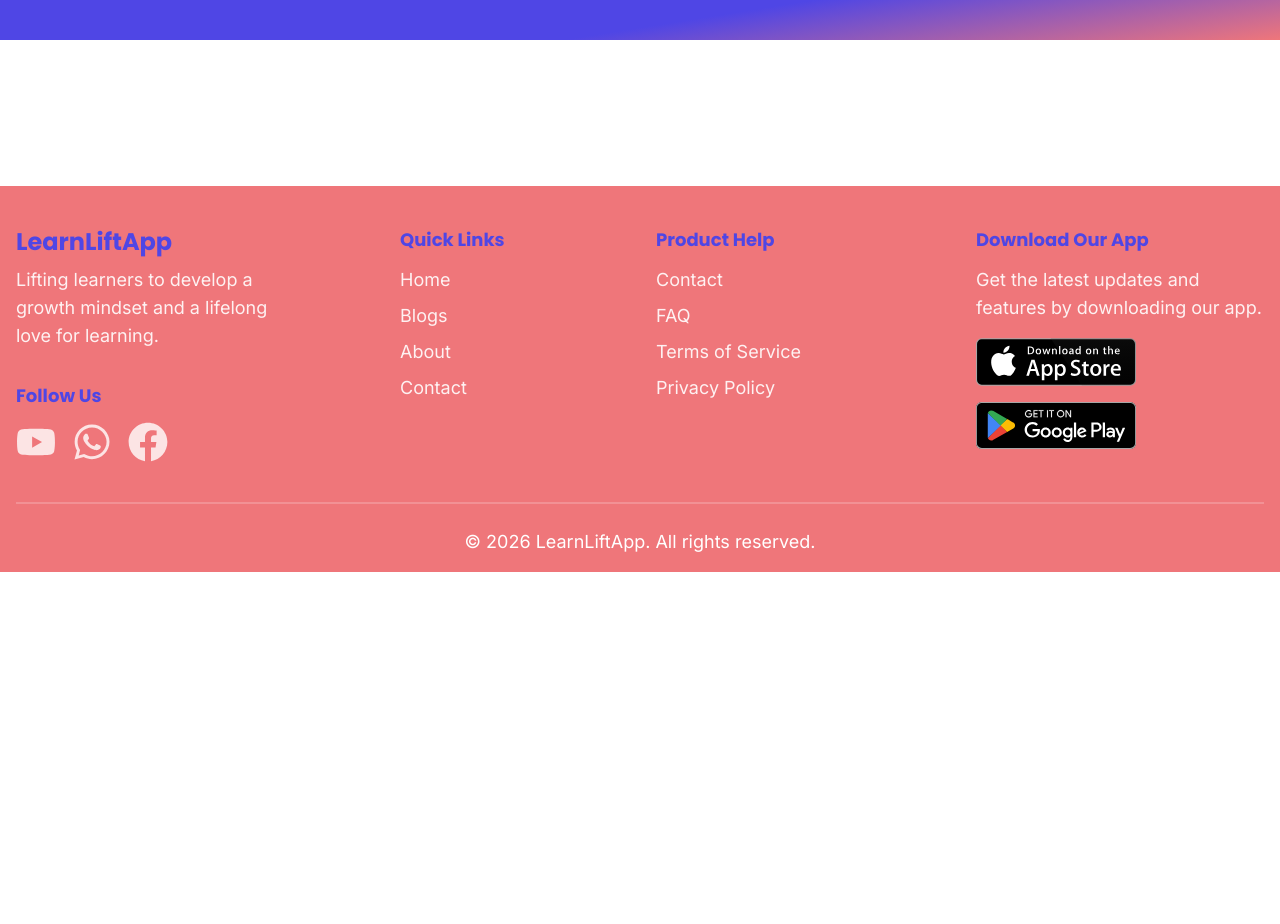
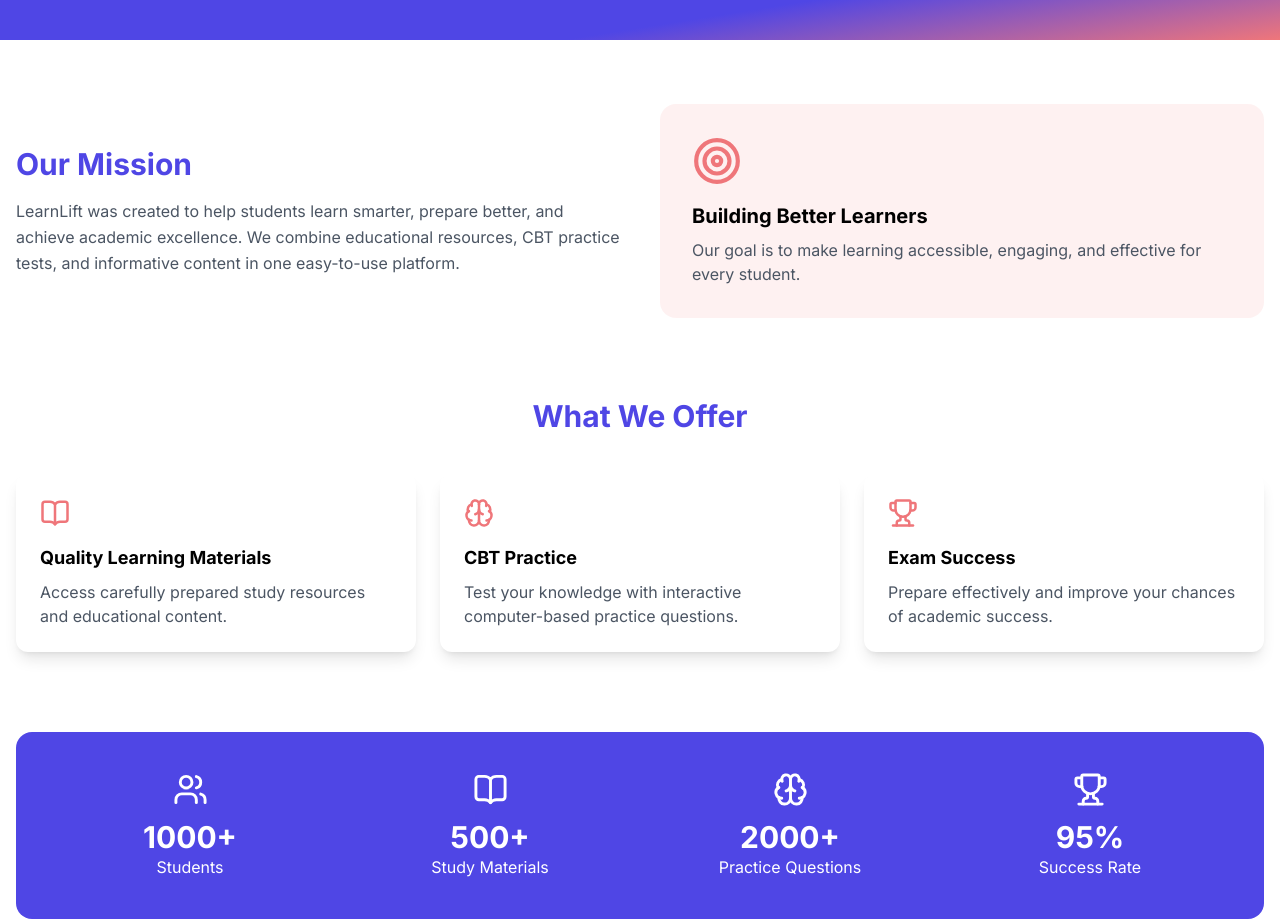
Before and after one commit to emmygrammy/blog-frontend, a React (Vite) app: page /about in a window 1280 px wide. Shown: the part 228-1152 px from the top of the page. Before the commit the page ends 800 px from the top, so only its background shows below. Built offline with nearby package versions, Linux system fonts and the light colour scheme; no server answers.

Commit message:
Blog-frontend

```diff
--- a/src/pages/About.jsx
+++ b/src/pages/About.jsx
@@ -1,15 +1,148 @@
-import TopSection from '../components/TopSection'
-
-
+import TopSection from "../components/TopSection";
+import {
+  BookOpen,
+  Brain,
+  Trophy,
+  Users,
+  Target,
+  Rocket,
+} from "lucide-react";
 
 function About() {
+  const features = [
+    {
+      icon: <BookOpen size={30} />,
+      title: "Quality Learning Materials",
+      description:
+        "Access carefully prepared study resources and educational content.",
+    },
+    {
+      icon: <Brain size={30} />,
+      title: "CBT Practice",
+      description:
+        "Test your knowledge with interactive computer-based practice questions.",
+    },
+    {
+      icon: <Trophy size={30} />,
+      title: "Exam Success",
+      description:
+        "Prepare effectively and improve your chances of academic success.",
+    },
+  ];
+
   return (
     <>
-      <TopSection className="text-center  md:text-left"
-        title="About Learnlift app"
-        subtitle="Learnlift app is a study app that brings success"
+      <TopSection
+        className="text-center md:text-left"
+        title="About LearnLift"
+        subtitle="Empowering students with modern learning tools and exam preparation resources."
       />
+
+      <div className="max-w-7xl mx-auto px-4 py-16 space-y-20">
+
+        {/* Mission */}
+        <section className="grid md:grid-cols-2 gap-10 items-center">
+          <div>
+            <h2 className="text-3xl font-bold text-secondary mb-4">
+              Our Mission
+            </h2>
+
+            <p className="text-gray-600 leading-relaxed">
+              LearnLift was created to help students learn smarter, prepare
+              better, and achieve academic excellence. We combine educational
+              resources, CBT practice tests, and informative content in one
+              easy-to-use platform.
+            </p>
+          </div>
+
+          <div className="bg-primary/10 rounded-2xl p-8">
+            <Target size={50} className="text-primary mb-4" />
+            <h3 className="text-xl font-bold mb-2">
+              Building Better Learners
+            </h3>
+            <p className="text-gray-600">
+              Our goal is to make learning accessible, engaging, and effective
+              for every student.
+            </p>
+          </div>
+        </section>
+
+        {/* Features */}
+        <section>
+          <h2 className="text-3xl font-bold text-center text-secondary mb-10">
+            What We Offer
+          </h2>
+
+          <div className="grid md:grid-cols-3 gap-6">
+            {features.map((feature, index) => (
+              <div
+                key={index}
+                className="bg-white shadow-lg rounded-xl p-6 hover:shadow-xl transition"
+              >
+                <div className="text-primary mb-4">{feature.icon}</div>
+
+                <h3 className="font-bold text-lg mb-2">
+                  {feature.title}
+                </h3>
+
+                <p className="text-gray-600">
+                  {feature.description}
+                </p>
+              </div>
+            ))}
+          </div>
+        </section>
+
+        {/* Stats */}
+        <section className="bg-secondary text-white rounded-2xl p-10">
+          <div className="grid grid-cols-2 md:grid-cols-4 gap-8 text-center">
+            <div>
+              <Users size={35} className="mx-auto mb-3" />
+              <h3 className="text-3xl font-bold">1000+</h3>
+              <p>Students</p>
+            </div>
+
+            <div>
+              <BookOpen size={35} className="mx-auto mb-3" />
+              <h3 className="text-3xl font-bold">500+</h3>
+              <p>Study Materials</p>
+            </div>
+
+            <div>
+              <Brain size={35} className="mx-auto mb-3" />
+              <h3 className="text-3xl font-bold">2000+</h3>
+              <p>Practice Questions</p>
+            </div>
+
+            <div>
+              <Trophy size={35} className="mx-auto mb-3" />
+              <h3 className="text-3xl font-bold">95%</h3>
+              <p>Success Rate</p>
+            </div>
+          </div>
+        </section>
+
+        {/* CTA */}
+        <section className="text-center">
+          <Rocket size={50} className="mx-auto text-primary mb-4" />
+
+          <h2 className="text-3xl font-bold text-secondary mb-4">
+            Start Learning Today
+          </h2>
+
+          <p className="text-gray-600 max-w-2xl mx-auto mb-6">
+            Join LearnLift and gain access to learning resources, CBT practice
+            tests, and tools designed to help you succeed academically.
+          </p>
+
+          <button className="bg-primary text-white px-8 py-3 rounded-lg hover:opacity-90 transition">
+            Get Started
+          </button>
+        </section>
+
+      </div>
     </>
-  )
+  );
 }
-export default About
+
+export default About;
--- a/src/pages/Blogs.jsx
+++ b/src/pages/Blogs.jsx
@@ -1,41 +1,32 @@
-import { useEffect, useState } from "react";
 import TopSection from "../components/TopSection";
-import { getAllBlogs } from "../api/BlogApi";
 import { useQuestions } from "../hooks/UseQuestions";
 import Loader from "../components/Loader";
+import { useBlogs } from "../hooks/UseBlog";
 
 function Blogs() {
-  const [blogs, setBlogs] = useState([]);
-  const [loading, setLoading] = useState(true);
-
-  // CBT (optional section)
   const { data: questionsData } = useQuestions();
   const questions = questionsData?.questions || [];
 
-  useEffect(() => {
-    const fetchBlogs = async () => {
-      try {
-        const data = await getAllBlogs();
+  const {
+    data: blogs = [],
+    isLoading: blogsLoading,
+    error: blogsError,
+  } = useBlogs();
 
-        // supports both formats (array or {posts: []})
-        setBlogs(data?.posts || data || []);
-      } catch (error) {
-        console.log(error);
-      } finally {
-        setLoading(false);
-      }
-    };
+  if (blogsLoading) {
+    return <Loader text="Loading content..." />;
+  }
 
-    fetchBlogs();
-  }, []);
-
-  if (loading) {
-    return <Loader text="Loading content..." />;
+  if (blogsError) {
+    return (
+      <div className="text-center py-10 text-red-500">
+        Failed to load blogs
+      </div>
+    );
   }
 
   return (
     <>
-      {/* ================= HERO SECTION ================= */}
       <TopSection
         className="text-center md:text-left"
         title="Learning Hub"
@@ -44,7 +35,7 @@
 
       <div className="max-w-7xl mx-auto px-4 py-10 space-y-16">
 
-        {/* ================= NEWS BLOG SECTION ================= */}
+        {/* NEWS SECTION */}
         <section>
           <div className="flex items-center justify-between mb-6">
             <h2 className="text-2xl font-bold text-secondary">
@@ -59,7 +50,6 @@
                   key={blog._id}
                   className="bg-white rounded-xl shadow-md overflow-hidden hover:shadow-xl transition"
                 >
-                  {/* IMAGE */}
                   <div className="h-48 bg-gray-200">
                     {blog.image?.url ? (
                       <img
@@ -74,7 +64,6 @@
                     )}
                   </div>
 
-                  {/* CONTENT */}
                   <div className="p-4">
                     <h3 className="font-bold text-lg text-secondary">
                       {blog.title}
@@ -96,7 +85,7 @@
           )}
         </section>
 
-        {/* ================= CBT SECTION ================= */}
+        {/* CBT SECTION */}
         <section>
           <h2 className="text-2xl font-bold text-secondary mb-6">
             🧠 CBT Practice Questions
@@ -126,7 +115,6 @@
             <p className="text-gray-500">No CBT questions available</p>
           )}
         </section>
-
       </div>
     </>
   );
```
